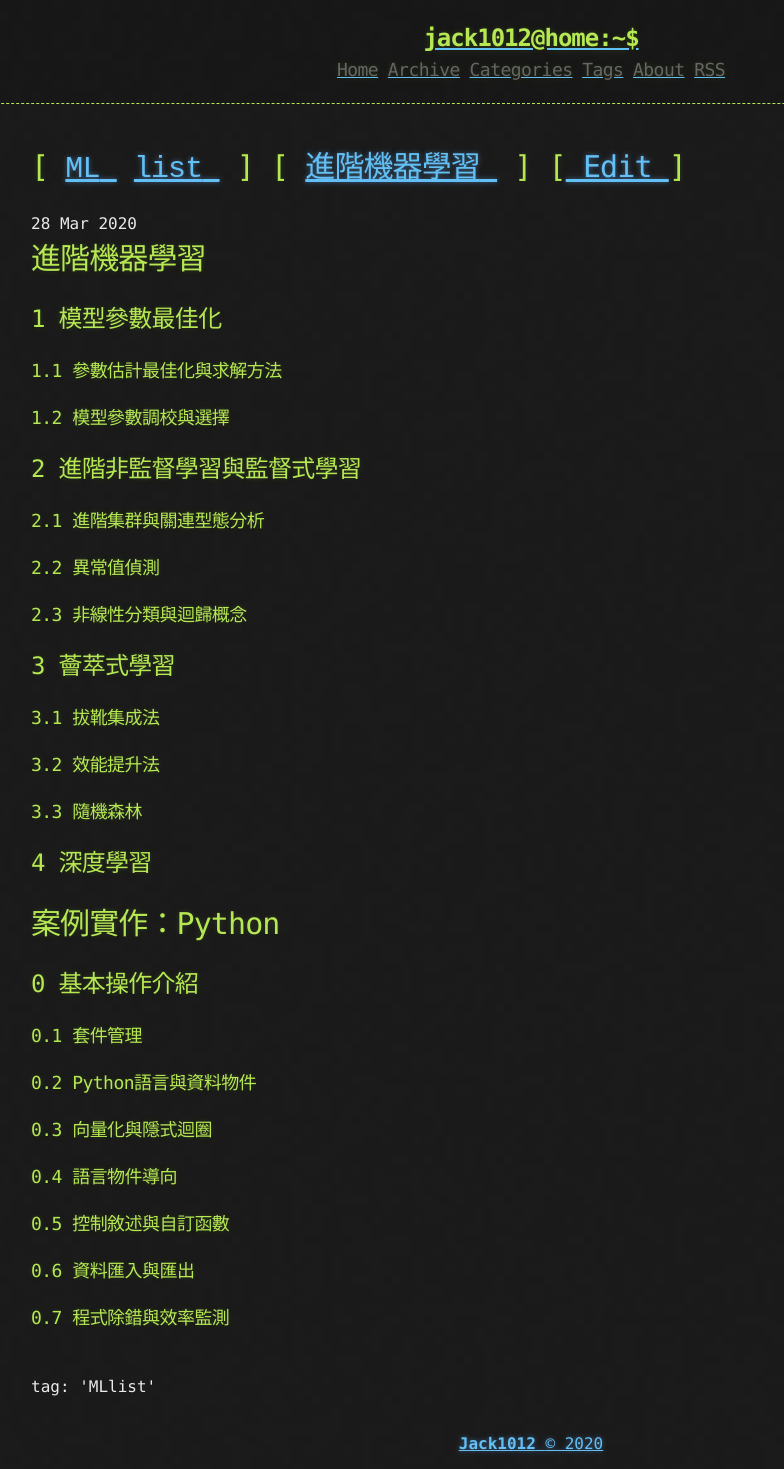
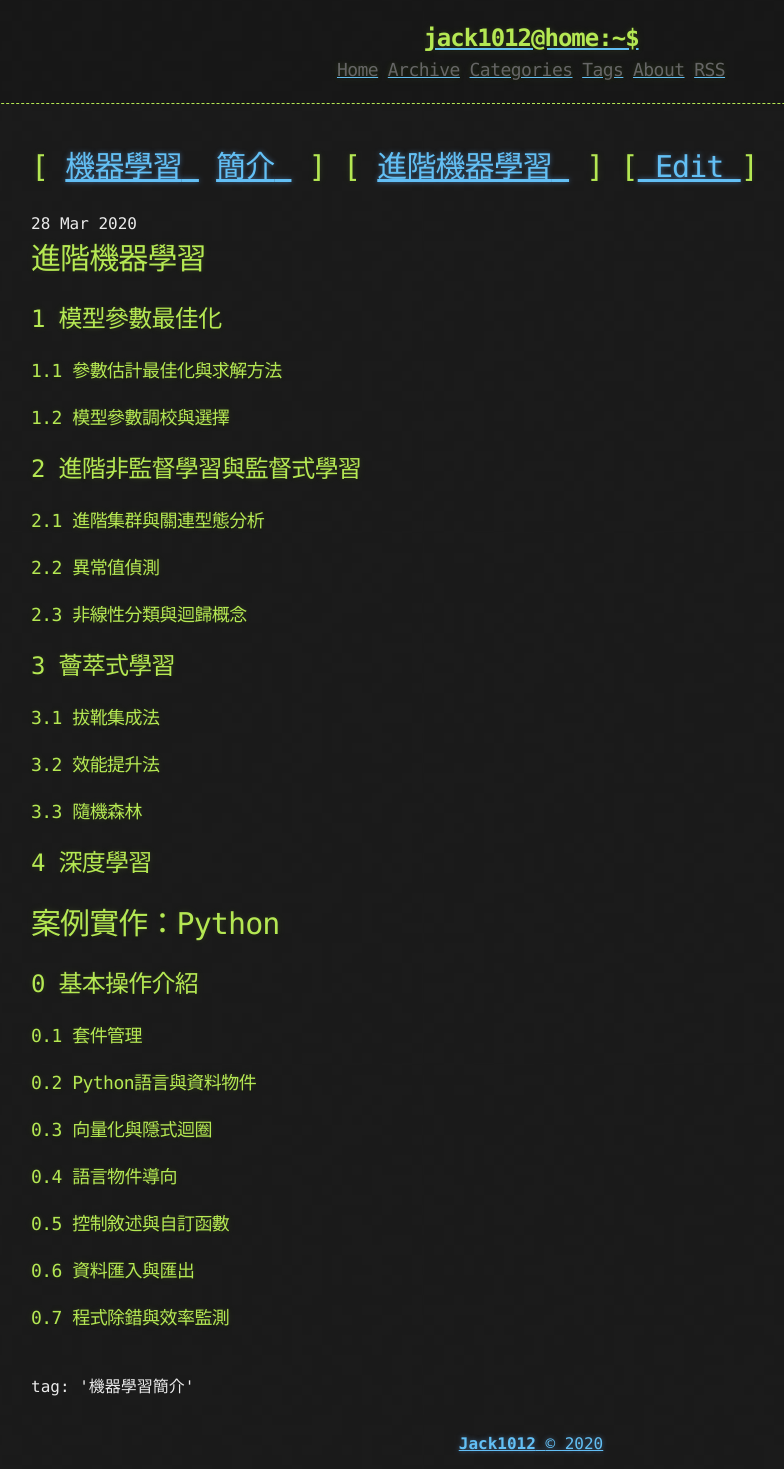
Before and after one commit to jack1012/jack1012.github.io, a Jekyll site: the page built from _posts/2020-03-28-進階機器學習-簡介.md, in a window 1280 px wide. Shown: the whole page, without its empty margins (109-893 px from the left). Built offline with Jekyll 4.4.1, drawn with Linux system fonts in a browser that asks for light colours.

Commit message:
Update 2020-03-28-進階機器學習-簡介.md

```diff
--- a/_posts/2020-03-28-進階機器學習-簡介.md
+++ b/_posts/2020-03-28-進階機器學習-簡介.md
@@ -3,7 +3,7 @@ layout      : post
 title       : 進階機器學習-簡介
 date        : 2020-03-28 20:41:10 +0800
 categories  : 進階機器學習
-tags        : [ ML , list]
+tags        : [機器學習,簡介]
 ---
 
 # 進階機器學習
```
